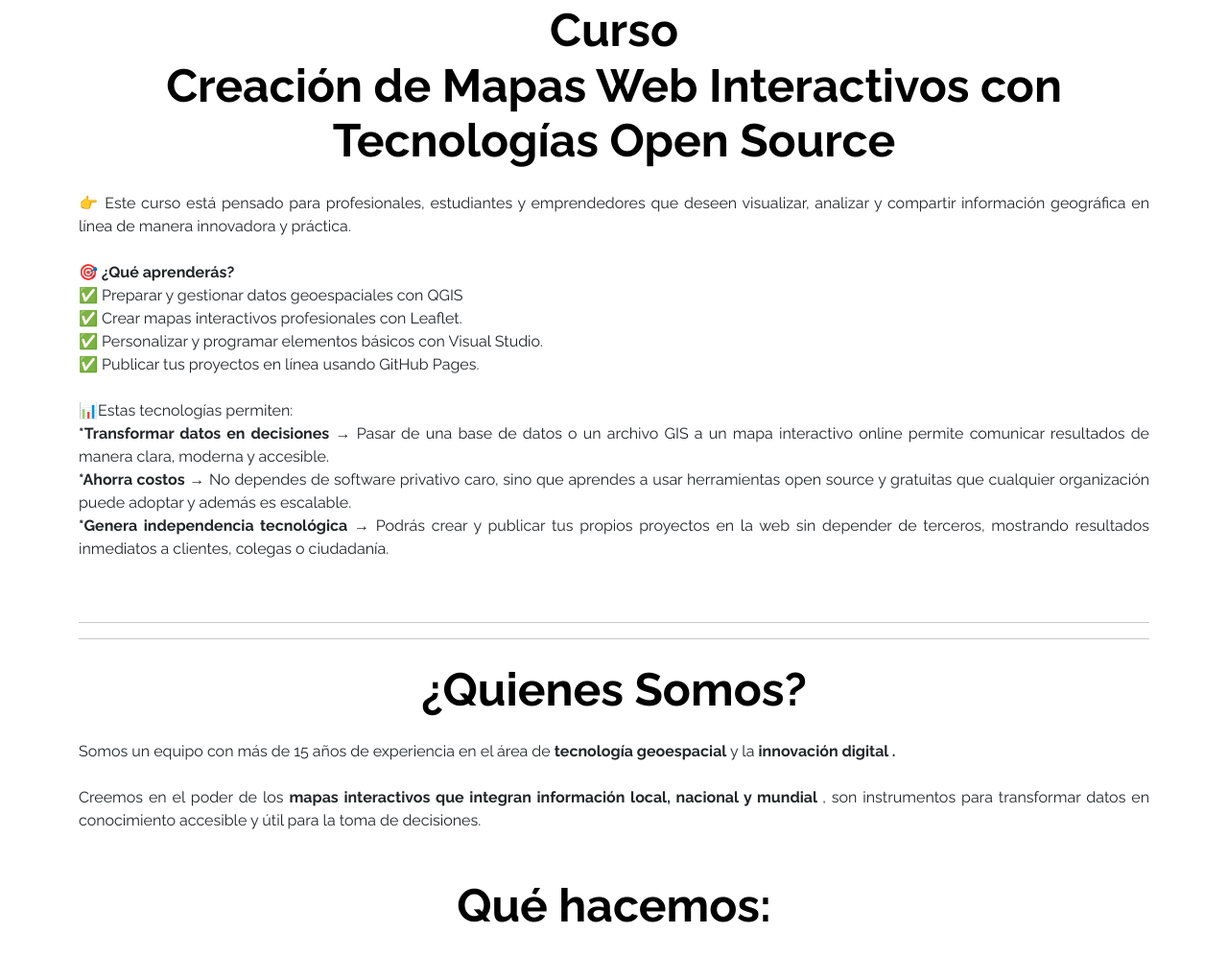
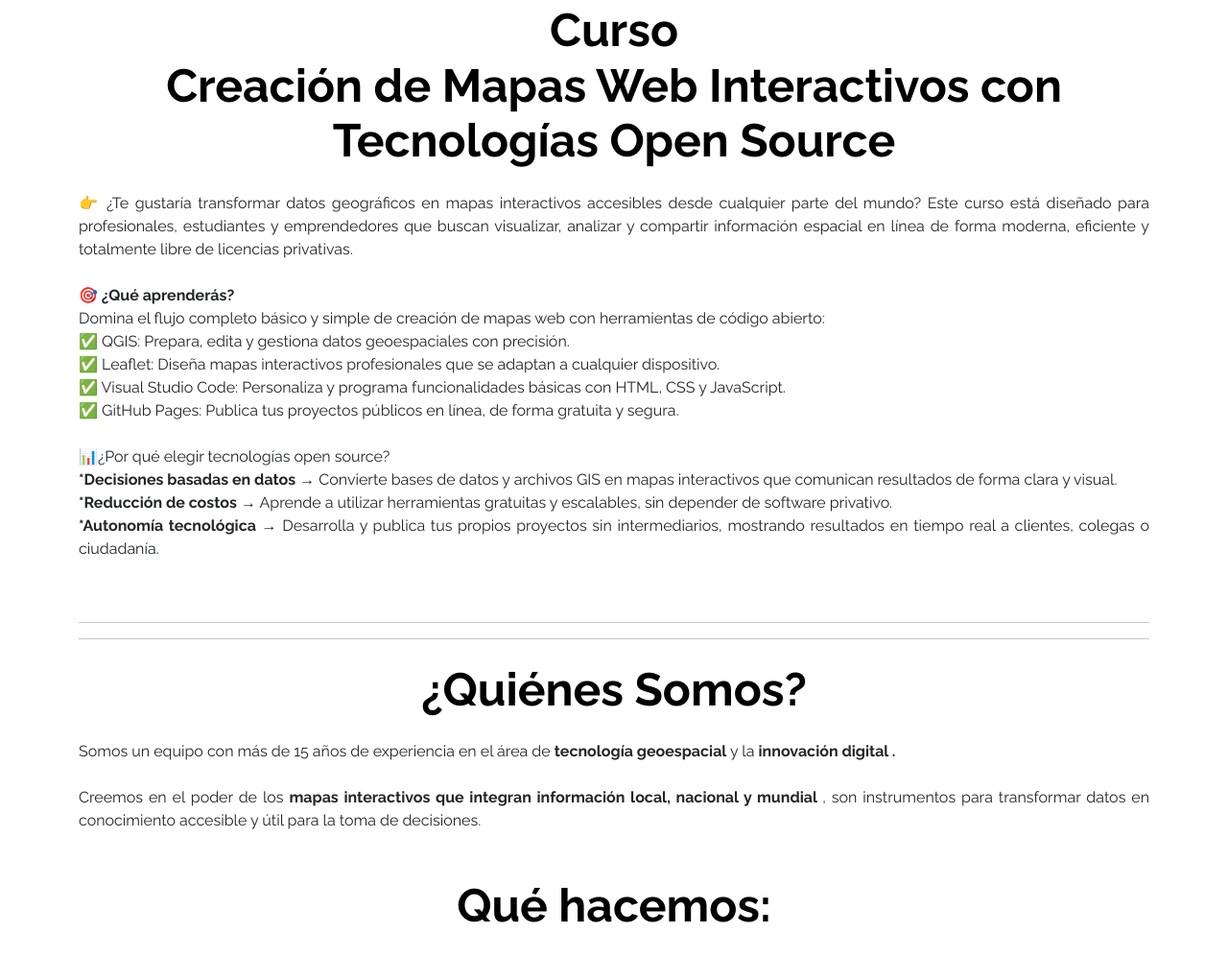
Before and after one commit to mflores49/web, a plain HTML site: page index.html in a window 1280 px wide. Shown: the part 723-1720 px from the top of the page at 96% size. Drawn offline with nearby package versions, Linux system fonts and the light colour scheme.

```diff
--- a/index.html
+++ b/index.html
@@ -54,29 +54,29 @@
         <h2 class="display-5 text-black fw-bold my-4">Curso <br> Creación de Mapas Web Interactivos con
             Tecnologías Open Source </h2>
         <p class="my-4" style="text-align: justify;">
-            👉 Este curso está pensado para profesionales, estudiantes y emprendedores que deseen visualizar, analizar y
-            compartir información geográfica en línea de manera innovadora y práctica. <br><br>
+            👉 ¿Te gustaría transformar datos geográficos en mapas interactivos accesibles desde cualquier parte del
+            mundo? Este curso está diseñado para profesionales, estudiantes y emprendedores que buscan visualizar,
+            analizar y compartir información espacial en línea de forma moderna, eficiente y totalmente libre de
+            licencias privativas. <br><br>
 
 
             <strong>🎯 ¿Qué aprenderás?</strong> <br>
+            Domina el flujo completo básico y simple de creación de mapas web con herramientas de código abierto:<br>
+            ✅ QGIS: Prepara, edita y gestiona datos geoespaciales con precisión. <br>
+            ✅ Leaflet: Diseña mapas interactivos profesionales que se adaptan a cualquier dispositivo. <br>
+            ✅ Visual Studio Code: Personaliza y programa funcionalidades básicas con HTML, CSS y JavaScript. <br>
+            ✅ GitHub Pages: Publica tus proyectos públicos en línea, de forma gratuita y segura.<br>
 
-            ✅ Preparar y gestionar datos geoespaciales con QGIS <br>
-            ✅ Crear mapas interactivos profesionales con Leaflet. <br>
-            ✅ Personalizar y programar elementos básicos con Visual Studio. <br>
-            ✅ Publicar tus proyectos en línea usando GitHub Pages. <br>
+            <br>📊¿Por qué elegir tecnologías open source?<br>
 
-            <br>📊Estas tecnologías permiten:<br>
-            <strong>*Transformar datos en decisiones</strong> → Pasar de una base de datos o un archivo GIS a un mapa
-            interactivo online permite comunicar resultados de manera clara, moderna y accesible.<br>
-            <strong>*Ahorra costos</strong> → No dependes de software privativo caro, sino que aprendes a usar
-            herramientas open source y gratuitas que cualquier organización puede adoptar y además es escalable.<br>
-            <strong>*Genera independencia tecnológica</strong> → Podrás crear y publicar tus propios proyectos en la web
-            sin depender de terceros, mostrando resultados inmediatos a clientes, colegas o ciudadanía.
+            <strong>*Decisiones basadas en datos</strong> → Convierte bases de datos y archivos GIS en mapas interactivos que comunican resultados de forma clara y visual.<br>
+            <strong>*Reducción de costos</strong> → Aprende a utilizar herramientas gratuitas y escalables, sin depender de software privativo.<br>
+            <strong>*Autonomía tecnológica</strong> → Desarrolla y publica tus propios proyectos sin intermediarios, mostrando resultados en tiempo real a clientes, colegas o ciudadanía.
         </p>
         <br>
         <hr>
         <hr>
-        <h2 class="display-5 text-black fw-bold my-4">¿Quienes Somos?</h2>
+        <h2 class="display-5 text-black fw-bold my-4">¿Quiénes Somos?</h2>
         <p class="my-4" style="text-align: justify;">
 
             Somos un equipo con más de 15 años de experiencia en el área de <strong>tecnología geoespacial</strong> y la
@@ -146,10 +146,12 @@
                     <div class="card-body">
                         <h5 class="card-title fw-bold">🌋 Análisis Geoespacial "Zonas de amenaza volcánica". </h5>
                         <p class="card-text">
-                            🔴  Se observan colores como rojo, amarillo y rosado alrededor del cráter del Calbuco, que indican áreas de riesgo por
+                            🔴 Se observan colores como rojo, amarillo y rosado alrededor del cráter del Calbuco, que
+                            indican áreas de riesgo por
                             flujos piroclásticos, lahares y caída de cenizas.
                             📏 Superposición con áreas habitadas y naturales: Parte de la amenaza se extiende hacia
-                            Ensenada, Lago Chapo y sectores de Puerto Varas, además de la Reserva Nacional Llanquihue, entre otros temas.
+                            Ensenada, Lago Chapo y sectores de Puerto Varas, además de la Reserva Nacional Llanquihue,
+                            entre otros temas.
                         </p>
                     </div>
                 </div>
```
